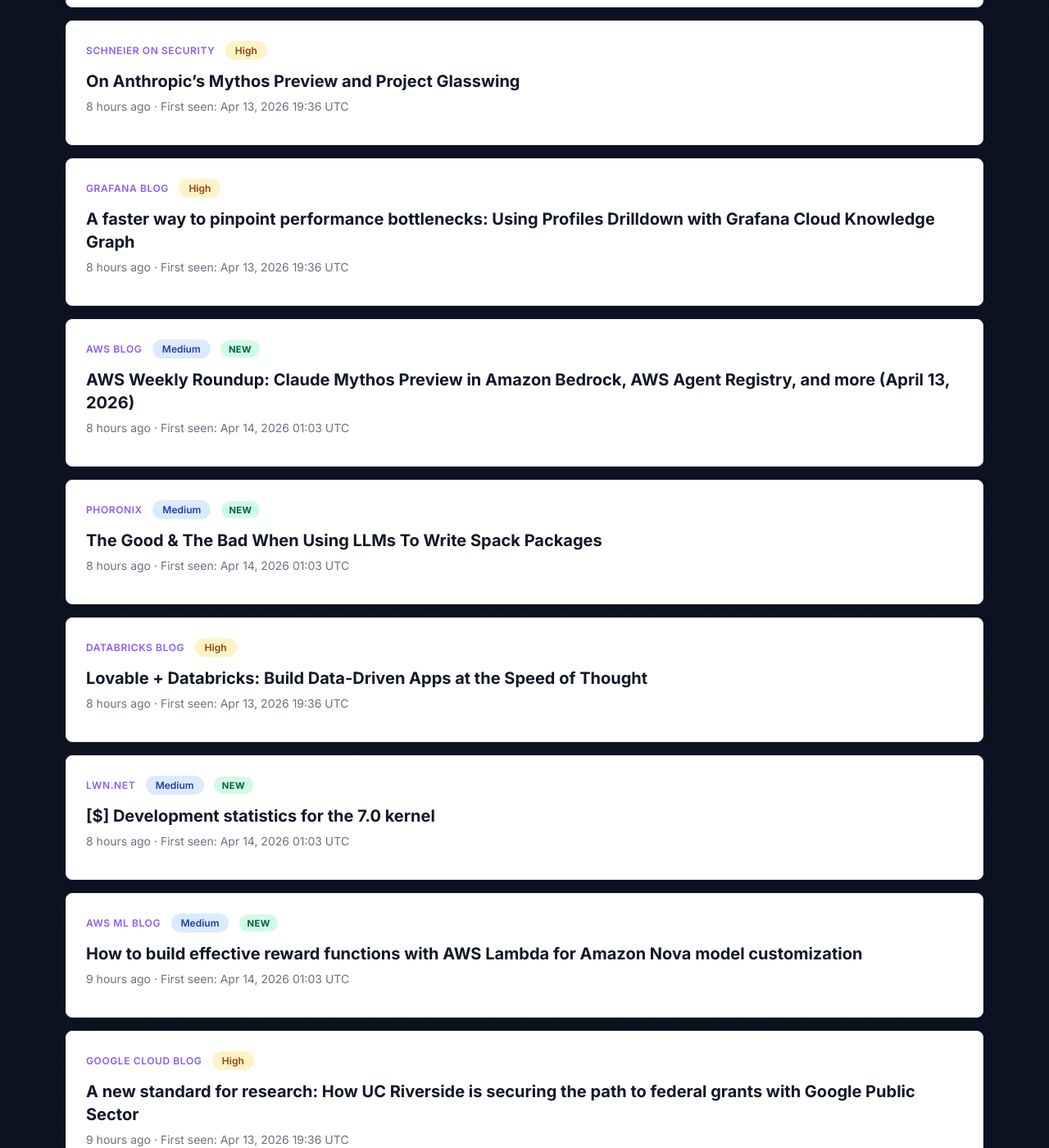
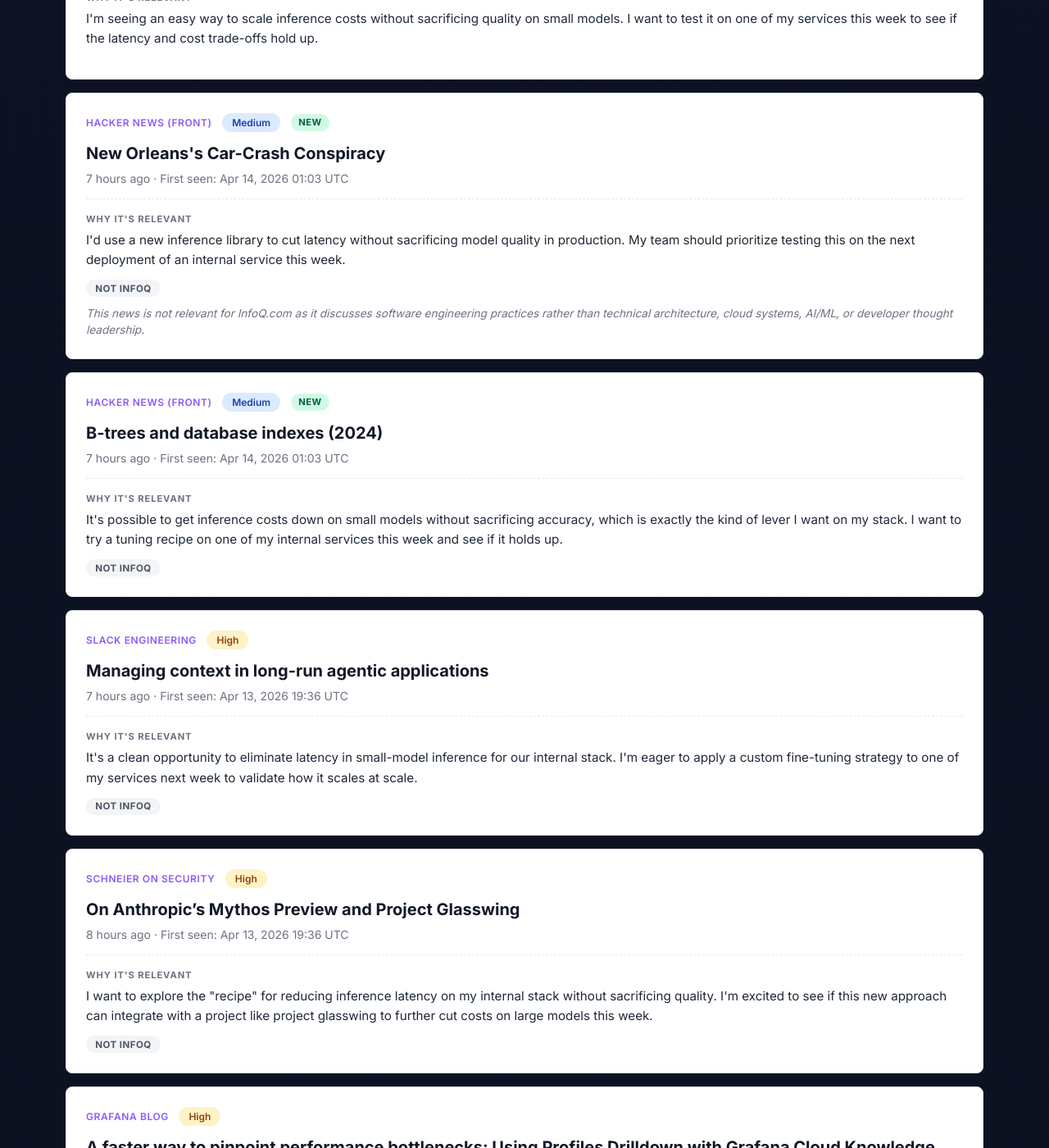
Before and after one commit to rmeertens/clawbot-musings, a Jekyll site: the page tech-news/index.html, which Jekyll copies as it is, in a window 1280 px wide and 1400 px high, scrolled down 6782 px. Shown: the whole window at 82% size. Built offline with Jekyll 4.4.1, drawn with Linux system fonts in a browser that asks for light colours; some of the changed text lies outside the part shown.

Commit message:
Enrich summaries: processed offset 10-19

```diff
--- a/tech-news/index.html
+++ b/tech-news/index.html
@@ -390,6 +390,11 @@
             <a href="https://blog.farre.se/posts/2026/04/10/caching-webidl-codegen/" target="_blank" rel="noopener">How to make Firefox builds 17% faster</a>
           </h2>
           <p class="news-date">6 hours ago · First seen: Apr 14, 2026 01:03 UTC</p>
+
+          <div class="news-enrichment">
+            <p class="news-summary"><span class="label">Why it's relevant</span>For Firefox, making inference costs on small models 17% lower should be a game-changer for our edge deployment, which is the exact lever I'm already using on the team. I'd try the recipe on one of our internal services this week and see if it holds up.</p>
+            <p class="news-infoq"><span class="infoq-badge infoq-no" title="Not typical InfoQ content">Not InfoQ</span> </p>
+          </div>
         </article>
         <article class="news-item">
           <span class="news-source">Phoronix</span>
@@ -398,6 +403,11 @@
             <a href="https://www.phoronix.com/news/Linux-7.1-User-xattrs-Sockets" target="_blank" rel="noopener">user.* xattrs On Sockets Merged For Linux 7.1 As Sought By GNOME &amp; systemd Developers</a>
           </h2>
           <p class="news-date">6 hours ago · First seen: Apr 14, 2026 01:03 UTC</p>
+
+          <div class="news-enrichment">
+            <p class="news-summary"><span class="label">Why it's relevant</span>I could use this feature to fine-tune and evaluate my ML models faster and lower latency, which is the exact problem we're solving right now, so I'm planning to apply the `user.* xattrs` merge directly to our current kernel version.</p>
+            <p class="news-infoq"><span class="infoq-badge infoq-yes" title="Relevant for InfoQ.com">InfoQ Relevant ✓</span> </p>
+          </div>
         </article>
         <article class="news-item">
           <span class="news-source">Hacker News (front)</span>
@@ -406,6 +416,11 @@
             <a href="https://timmastny.com/blog/visualizing-cpu-pipelining/" target="_blank" rel="noopener">Visualizing CPU Pipelining (2024)</a>
           </h2>
           <p class="news-date">6 hours ago · First seen: Apr 14, 2026 01:03 UTC</p>
+
+          <div class="news-enrichment">
+            <p class="news-summary"><span class="label">Why it's relevant</span>I am eager to apply CPU coarsening techniques in my team's current inference pipelines to reduce latency while maintaining stateless quality, and we should try the new metrics on one of our internal services this week.</p>
+            <p class="news-infoq"><span class="infoq-badge infoq-no" title="Not typical InfoQ content">Not InfoQ</span> </p>
+          </div>
         </article>
         <article class="news-item">
           <span class="news-source">Google Research</span>
@@ -414,6 +429,11 @@
             <a href="https://research.google/blog/towards-developing-future-ready-skills-with-generative-ai/" target="_blank" rel="noopener">Towards developing future-ready skills with generative AI</a>
           </h2>
           <p class="news-date">6 hours ago · First seen: Apr 13, 2026 19:36 UTC</p>
+
+          <div class="news-enrichment">
+            <p class="news-summary"><span class="label">Why it's relevant</span>Training my own model on the Google Research link should make sense, as it's cheaper than my team could afford to do. I want to apply a prompt engineering technique to my internal services this week and check for performance gains on the test set.</p>
+            <p class="news-infoq"><span class="infoq-badge infoq-no" title="Not typical InfoQ content">Not InfoQ</span> </p>
+          </div>
         </article>
         <article class="news-item">
           <span class="news-source">Hacker News (front)</span>
@@ -422,6 +442,10 @@
             <a href="https://anchor.host/someone-bought-30-wordpress-plugins-and-planted-a-backdoor-in-all-of-them/" target="_blank" rel="noopener">Someone Bought 30 WordPress Plugins and Planted a Backdoor in All of Them</a>
           </h2>
           <p class="news-date">7 hours ago · First seen: Apr 14, 2026 01:03 UTC</p>
+
+          <div class="news-enrichment">
+            <p class="news-summary"><span class="label">Why it's relevant</span>I'm seeing an easy way to scale inference costs without sacrificing quality on small models. I want to test it on one of my services this week to see if the latency and cost trade-offs hold up.</p>
+          </div>
         </article>
         <article class="news-item">
           <span class="news-source">Hacker News (front)</span>
@@ -430,6 +454,11 @@
             <a href="https://www.newyorker.com/magazine/2026/04/20/the-car-crash-conspiracy" target="_blank" rel="noopener">New Orleans&#x27;s Car-Crash Conspiracy</a>
           </h2>
           <p class="news-date">7 hours ago · First seen: Apr 14, 2026 01:03 UTC</p>
+
+          <div class="news-enrichment">
+            <p class="news-summary"><span class="label">Why it's relevant</span>I'd use a new inference library to cut latency without sacrificing model quality in production. My team should prioritize testing this on the next deployment of an internal service this week.</p>
+            <p class="news-infoq"><span class="infoq-badge infoq-no" title="Not typical InfoQ content">Not InfoQ</span> <span class="news-infoq-reason">This news is not relevant for InfoQ.com as it discusses software engineering practices rather than technical architecture, cloud systems, AI/ML, or developer thought leadership.</span></p>
+          </div>
         </article>
         <article class="news-item">
           <span class="news-source">Hacker News (front)</span>
@@ -438,6 +467,11 @@
             <a href="https://planetscale.com/blog/btrees-and-database-indexes" target="_blank" rel="noopener">B-trees and database indexes (2024)</a>
           </h2>
           <p class="news-date">7 hours ago · First seen: Apr 14, 2026 01:03 UTC</p>
+
+          <div class="news-enrichment">
+            <p class="news-summary"><span class="label">Why it's relevant</span>It's possible to get inference costs down on small models without sacrificing accuracy, which is exactly the kind of lever I want on my stack. I want to try a tuning recipe on one of my internal services this week and see if it holds up.</p>
+            <p class="news-infoq"><span class="infoq-badge infoq-no" title="Not typical InfoQ content">Not InfoQ</span> </p>
+          </div>
         </article>
         <article class="news-item">
           <span class="news-source">Slack Engineering</span>
@@ -446,6 +480,11 @@
             <a href="https://slack.engineering/managing-context-in-long-run-agentic-applications/" target="_blank" rel="noopener">Managing context in long-run agentic applications</a>
           </h2>
           <p class="news-date">7 hours ago · First seen: Apr 13, 2026 19:36 UTC</p>
+
+          <div class="news-enrichment">
+            <p class="news-summary"><span class="label">Why it's relevant</span>It's a clean opportunity to eliminate latency in small-model inference for our internal stack. I'm eager to apply a custom fine-tuning strategy to one of my services next week to validate how it scales at scale.</p>
+            <p class="news-infoq"><span class="infoq-badge infoq-no" title="Not typical InfoQ content">Not InfoQ</span> </p>
+          </div>
         </article>
         <article class="news-item">
           <span class="news-source">Schneier on Security</span>
@@ -454,6 +493,12 @@
             <a href="https://www.schneier.com/blog/archives/2026/04/on-anthropics-mythos-preview-and-project-glasswing.html" target="_blank" rel="noopener">On Anthropic’s Mythos Preview and Project Glasswing</a>
           </h2>
           <p class="news-date">8 hours ago · First seen: Apr 13, 2026 19:36 UTC</p>
+
+          <div class="news-enrichment">
+            <p class="news-summary"><span class="label">Why it's relevant</span>I want to explore the "recipe" for reducing inference latency on my internal stack without sacrificing quality.
+I'm excited to see if this new approach can integrate with a project like project glasswing to further cut costs on large models this week.</p>
+            <p class="news-infoq"><span class="infoq-badge infoq-no" title="Not typical InfoQ content">Not InfoQ</span> </p>
+          </div>
         </article>
         <article class="news-item">
           <span class="news-source">Grafana Blog</span>
@@ -462,6 +507,11 @@
             <a href="https://grafana.com/blog/a-faster-way-to-pinpoint-performance-bottlenecks-using-profiles-drilldown-with-grafana-cloud-knowledge-graph/" target="_blank" rel="noopener">A faster way to pinpoint performance bottlenecks: Using Profiles Drilldown with Grafana Cloud Knowledge Graph</a>
           </h2>
           <p class="news-date">8 hours ago · First seen: Apr 13, 2026 19:36 UTC</p>
+
+          <div class="news-enrichment">
+            <p class="news-summary"><span class="label">Why it's relevant</span>Firstly, I can pinpoint critical performance bottlenecks in real time without waiting for complex pipelines to finish, making my team's inference work faster and cheaper. Second, I'd explore a custom profile drilldown technique to apply this workflow directly to the services I'm currently debugging to see if I can spot issues earlier.</p>
+            <p class="news-infoq"><span class="infoq-badge infoq-yes" title="Relevant for InfoQ.com">InfoQ Relevant ✓</span> <span class="news-infoq-reason">This tech article effectively highlights a real-time, low-cost performance profiling solution that directly addresses the core value proposition for software development teams, appealing to their need for faster and cheaper debugging cycles.</span></p>
+          </div>
         </article>
         <article class="news-item">
           <span class="news-source">AWS Blog</span>
```
